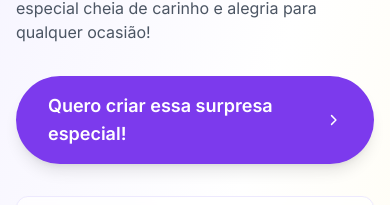
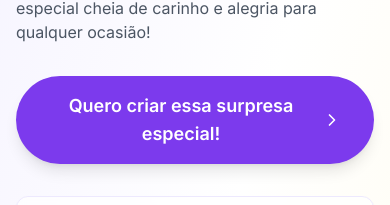
Before and after one commit to lucivaldo1998/recado-magico, a React (Vite) app: page / in a window 390 px wide. Shown: the part 349-554 px from the top of the page. Built offline with nearby package versions, Linux system fonts and the light colour scheme; no server answers.

Commit message:
style: center button text alignment on mobile

```diff
--- a/src/pages/Home.jsx
+++ b/src/pages/Home.jsx
@@ -330,8 +330,9 @@ export default function Home() {
               </p>
 
               <motion.div whileHover={{ scale: 1.03 }} whileTap={{ scale: 0.97 }} className="inline-block">
-                <Link href="/purchase" className="btn-primary text-lg !py-4 !px-8 inline-flex items-center justify-center gap-2">
-                  Quero criar essa surpresa especial! <ChevronRight className="w-5 h-5" />
+                <Link href="/purchase" className="btn-primary text-lg !py-4 !px-8 inline-flex items-center justify-center gap-2 text-center">
+                  <span className="text-center">Quero criar essa surpresa especial!</span>
+                  <ChevronRight className="w-5 h-5 shrink-0" />
                 </Link>
               </motion.div>
 
```
